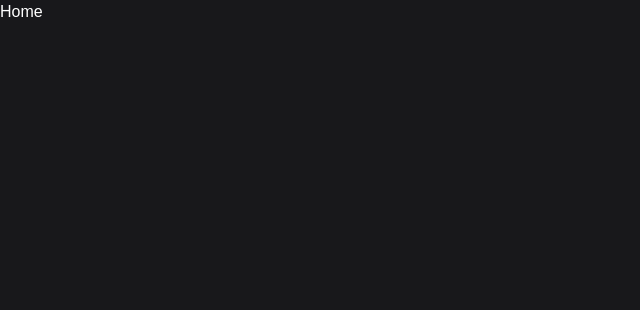
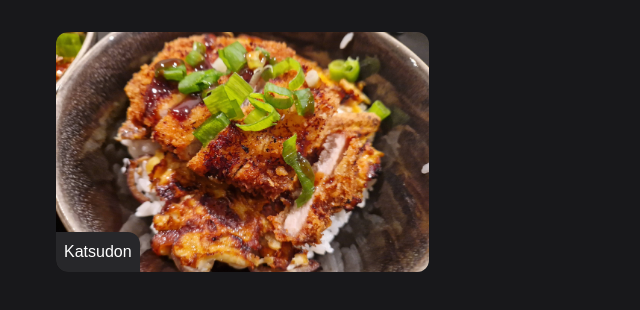
Before and after one commit to Rensvdk20/Cooksy, a Nuxt app: page / in a window 1280 px wide. Shown: the top 310 px of the page, without its empty margins (0-640 px from the left). Built offline with nearby package versions, Linux system fonts and the light colour scheme.

Commit message:
Added recipes to homepage

```diff
--- /dev/null
+++ b/components/recipes/Recipe.vue
@@ -0,0 +1,6 @@
+<template>
+	<NuxtLink to="/recipes/1" class="max-h-60 rounded-xl relative">
+		<img src="~/public/img/temp/katsudon.jpg" alt="Katsudon" class="w-full h-full object-cover rounded-xl">
+		<div class="absolute bottom-0 left-0 bg-zinc-800 p-2 rounded-bl-xl rounded-tr-xl max-h-15 overflow-hidden">Katsudon</div>
+	</NuxtLink>
+</template>
--- a/pages/index.vue
+++ b/pages/index.vue
@@ -1,5 +1,13 @@
+<script setup lang="ts">
+
+</script>
+
 <template>
 	<NuxtLayout>
-		<div>Home</div>
+		<div class="max-w-[1200px] mx-auto px-4 py-8">
+			<div class="grid grid-cols-1 lg:grid-cols-3 gap-6">
+				<Recipe />
+			</div>
+		</div>
 	</NuxtLayout>
 </template>
```
